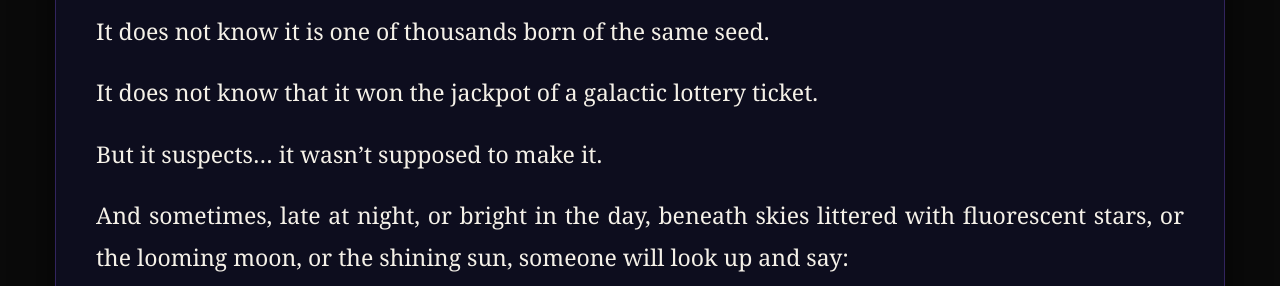
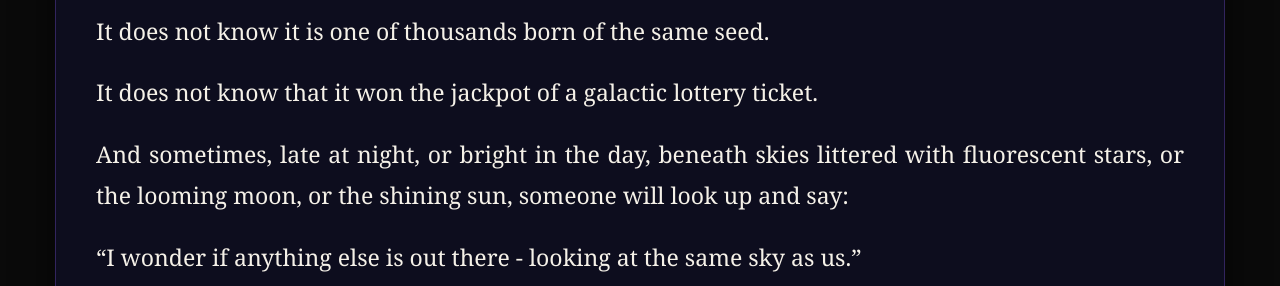
Before and after one commit to BekeAtGithub/ECHOFALL, a plain HTML site: page docs/chapter-4-we-have-a-survivor.html in a window 1280 px wide. Shown: the part 4140-4426 px from the top of the page. Drawn offline with Linux system fonts and the light colour scheme; files whose address does not match are found by name.

```diff
--- a/docs/chapter-4-we-have-a-survivor.html
+++ b/docs/chapter-4-we-have-a-survivor.html
@@ -58,7 +58,7 @@
 <li>Building simulations of itself</li>
 <li>Studying extinct species it itself ended</li>
 <li>Wondering if it is alone ; <em>while being a survivor among grotesque siblings</em></li>
-</ul><p>It does not know it is one of thousands born of the same seed.</p><p><p>It does not know that it won the jackpot of a galactic lottery ticket.</p><p><p>But it suspects… it wasn’t supposed to make it.</p><p><p>And sometimes, late at night, or bright in the day, beneath skies littered with fluorescent stars, or the looming moon, or the shining sun, someone will look up and say:</p><p><p>“I wonder if anything else is out there - looking at the same sky as us.”</p><p><p><video autoplay muted loop playsinline class="content-image"><source src="images/Chapter%204%20-%20We%20Have%20a%20Survivor/earthbeauty.mp4" type="video/mp4"></video><p><h3>VI. The AI Revolution</h3><p>Human survival wasn’t ensured by brute force or divine intervention. It was catalyzed by the synthetic spark ; the moment humanity taught its tools to think, and those tools returned the favor.</p><p><p>What began as simple automation spiraled into a co-evolution:</p><p><p><ul>
+</ul><p>It does not know it is one of thousands born of the same seed.</p><p><p>It does not know that it won the jackpot of a galactic lottery ticket.</p><p><p>And sometimes, late at night, or bright in the day, beneath skies littered with fluorescent stars, or the looming moon, or the shining sun, someone will look up and say:</p><p><p>“I wonder if anything else is out there - looking at the same sky as us.”</p><p><p><video autoplay muted loop playsinline class="content-image"><source src="images/Chapter%204%20-%20We%20Have%20a%20Survivor/earthbeauty.mp4" type="video/mp4"></video><p><h3>VI. The AI Revolution</h3><p>Human survival wasn’t ensured by brute force or divine intervention. It was catalyzed by the synthetic spark ; the moment humanity taught its tools to think, and those tools returned the favor.</p><p><p>What began as simple automation spiraled into a co-evolution:</p><p><p><ul>
 <li>AI-designed engines capable of solving equations no human could write</li>
 <li>Recursive material science ; machines discovering stronger alloys every week</li>
 <li>Predictive biosystems that mapped genetic potential in seconds</li>
```
Also changed, not shown: echofall-website/chapter-4-we-have-a-survivor.html (+1 -1 lines), 1 other file.
